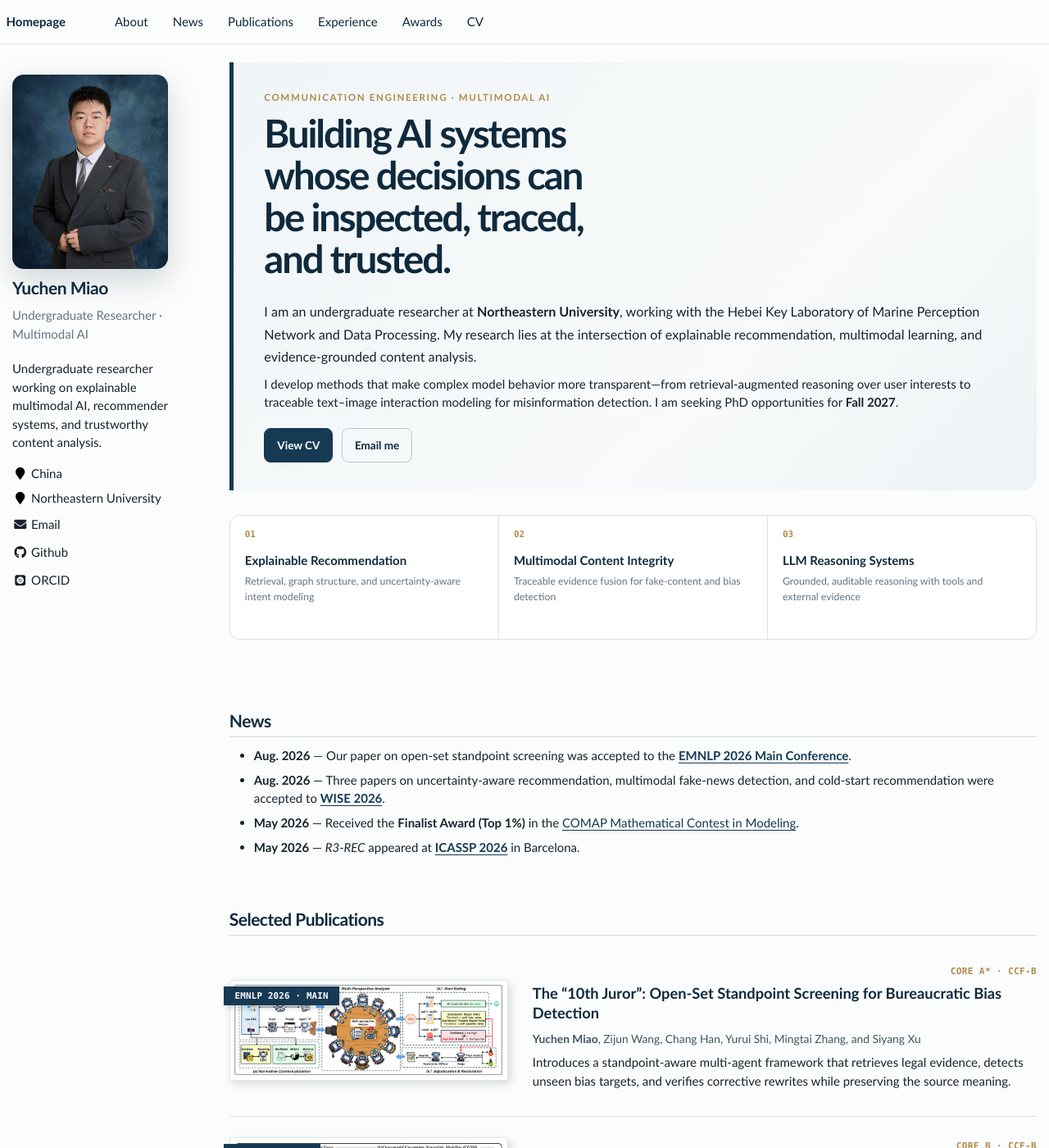
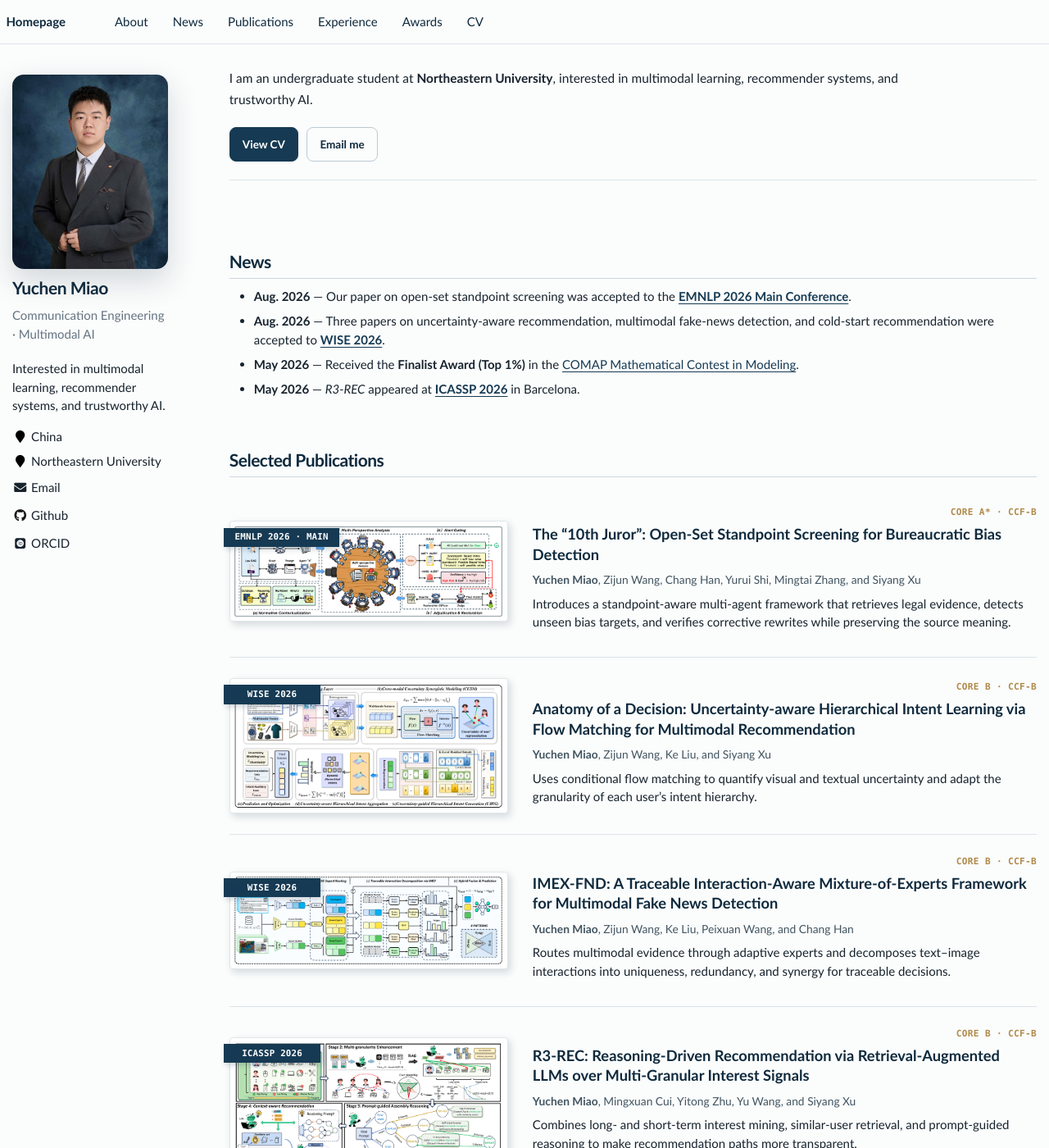
Before and after one commit to yuchenmiao04/yuchenmiao04.github.io, a Jekyll site: the page built from _pages/about.md, in a window 1280 px wide and 1400 px high. Shown: the whole window at 82% size. Built offline with Jekyll 4.4.1, drawn with Linux system fonts in a browser that asks for light colours; some web fonts are replaced; some of the changed text lies outside the part shown.

Commit message:
Simplify homepage introduction

```diff
--- a/_config.yml
+++ b/_config.yml
@@ -7,7 +7,7 @@
 
 # Site Settings
 title                    : "Yuchen Miao"
-description              : "Undergraduate researcher working on explainable multimodal AI, recommender systems, and trustworthy content analysis."
+description              : "Interested in multimodal learning, recommender systems, and trustworthy AI."
 repository               : "PNemo04/PNemo04.github.io"
 url                      : "https://pnemo04.github.io"
 google_scholar_stats_use_cdn : false
@@ -24,7 +24,7 @@ baidu_site_verification  :  # get baidu_site_verification from https://ziyuan.ba
 author:
   name             : "Yuchen Miao"
   avatar           : "/images/yuchen-miao.jpg"
-  bio              : "Undergraduate Researcher · Multimodal AI"
+  bio              : "Communication Engineering · Multimodal AI"
   location         : "China"
   employer         : "Northeastern University"
   pubmed           :
--- a/_pages/about.md
+++ b/_pages/about.md
@@ -11,20 +11,11 @@ redirect_from:
 <span class="anchor" id="about-me"></span>
 
 <div class="intro-block">
-  <p class="eyebrow">Communication Engineering · Multimodal AI</p>
-  <h1>Building AI systems whose decisions can be inspected, traced, and trusted.</h1>
-  <p class="intro-lead">I am an undergraduate researcher at <strong>Northeastern University</strong>, working with the Hebei Key Laboratory of Marine Perception Network and Data Processing. My research lies at the intersection of explainable recommendation, multimodal learning, and evidence-grounded content analysis.</p>
-  <p>I develop methods that make complex model behavior more transparent—from retrieval-augmented reasoning over user interests to traceable text–image interaction modeling for misinformation detection. I am seeking PhD opportunities for <strong>Fall 2027</strong>.</p>
+  <p class="intro-summary">I am an undergraduate student at <strong>Northeastern University</strong>, interested in multimodal learning, recommender systems, and trustworthy AI.</p>
   <div class="intro-actions">
     <a class="button button-primary" href="/files/Yuchen_Miao_CV.pdf">View CV</a>
     <a class="button" href="mailto:miaoyc@mails.neu.edu.cn">Email me</a>
   </div>
-</div>
-
-<div class="research-strip" aria-label="Research focus">
-  <div><span>01</span><strong>Explainable Recommendation</strong><small>Retrieval, graph structure, and uncertainty-aware intent modeling</small></div>
-  <div><span>02</span><strong>Multimodal Content Integrity</strong><small>Traceable evidence fusion for fake-content and bias detection</small></div>
-  <div><span>03</span><strong>LLM Reasoning Systems</strong><small>Grounded, auditable reasoning with tools and external evidence</small></div>
 </div>
 
 <span class="anchor" id="news"></span>
@@ -116,8 +107,8 @@ redirect_from:
 # Research & Experience
 
 <div class="timeline">
-  <div class="timeline-item"><div class="timeline-date">2025—Present</div><div><h3>Hebei Key Laboratory of Marine Perception Network and Data Processing</h3><p><em>Undergraduate Researcher</em></p><p>Research on explainable multimodal recommendation and fake-content detection using LLM reasoning, retrieval augmentation, graph learning, flow matching, and mixture-of-experts models.</p></div></div>
-  <div class="timeline-item"><div class="timeline-date">2025—Present</div><div><h3>National College Students’ Innovation and Entrepreneurship Training Program</h3><p><em>Project No. 202619145026</em></p><p>Lead research on explainable recommendation and fake-content detection for new-media security. The project has produced papers at <a href="https://2026.ieeeicassp.org/">ICASSP 2026</a> and <a href="https://conferences.sigappfr.org/wise2026/">WISE 2026</a>.</p></div></div>
+  <div class="timeline-item"><div class="timeline-date">2025—Present</div><div><h3>Hebei Key Laboratory of Marine Perception Network and Data Processing</h3><p>Work on explainable multimodal recommendation and fake-content detection using LLM reasoning, retrieval augmentation, graph learning, flow matching, and mixture-of-experts models.</p></div></div>
+  <div class="timeline-item"><div class="timeline-date">2025—Present</div><div><h3>National College Students’ Innovation and Entrepreneurship Training Program</h3><p><em>Project No. 202619145026</em></p><p>Work on explainable recommendation and fake-content detection for new-media security. The project has produced papers at <a href="https://2026.ieeeicassp.org/">ICASSP 2026</a> and <a href="https://conferences.sigappfr.org/wise2026/">WISE 2026</a>.</p></div></div>
   <div class="timeline-item"><div class="timeline-date">2023—2027</div><div><h3>Northeastern University (985)</h3><p><em>B.Eng. in Communication Engineering · Sydney Smart Technology College</em></p><p>GPA 3.89/4.00 · Average 88.9/100 · IELTS 7.0</p></div></div>
 </div>
 
--- a/assets/css/main.scss
+++ b/assets/css/main.scss
@@ -176,34 +176,15 @@ body {
 }
 
 .intro-block {
-  margin: .25rem 0 2rem;
-  padding: 2.25rem 2.5rem;
-  background: linear-gradient(135deg, #f0f5f7 0%, #f8fafb 65%, #edf3f5 100%);
-  border-left: 5px solid var(--marine);
-  border-radius: 0 18px 18px 0;
+  margin: .25rem 0 2.5rem;
+  padding: .4rem 0 1.5rem;
+  border-bottom: 1px solid #dbe4e8;
 }
 
-.intro-block h1 {
-  max-width: 16ch;
-  margin: .18em 0 .55em;
-  padding: 0;
-  border: 0;
-  font-size: clamp(2rem, 4vw, 3.15rem);
-  line-height: 1.08;
-  letter-spacing: -.045em;
-}
-
-.eyebrow {
-  margin-bottom: .6rem !important;
-  color: var(--gold);
-  font-size: .77rem !important;
-  font-weight: 700;
-  letter-spacing: .14em;
-  text-transform: uppercase;
-}
-
-.intro-lead {
-  font-size: 1.08rem !important;
+.intro-summary {
+  max-width: 56rem;
+  margin: 0;
+  font-size: 1.03rem !important;
   line-height: 1.7;
 }
 
@@ -240,46 +221,6 @@ body {
 .page__content .button-primary:hover {
   color: #fff;
   background: var(--marine-deep);
-}
-
-.research-strip {
-  display: grid;
-  grid-template-columns: repeat(3, 1fr);
-  gap: 1px;
-  overflow: hidden;
-  margin: 2rem 0 2.5rem;
-  background: #d8e1e5;
-  border: 1px solid #d8e1e5;
-  border-radius: 12px;
-}
-
-.research-strip > div {
-  min-height: 150px;
-  padding: 1.2rem;
-  background: #fff;
-}
-
-.research-strip span {
-  display: block;
-  margin-bottom: 1.1rem;
-  color: var(--gold);
-  font: 700 .72rem/1 Monaco, Consolas, monospace;
-}
-
-.research-strip strong, .research-strip small {
-  display: block;
-}
-
-.research-strip strong {
-  margin-bottom: .5rem;
-  color: var(--marine-deep);
-  line-height: 1.25;
-}
-
-.research-strip small {
-  color: var(--slate);
-  font-size: .82rem;
-  line-height: 1.5;
 }
 
 .publication-card {
@@ -438,18 +379,6 @@ body {
 }
 
 @media (max-width: 767px) {
-  .intro-block {
-    padding: 1.6rem 1.3rem;
-  }
-
-  .research-strip {
-    grid-template-columns: 1fr;
-  }
-
-  .research-strip > div {
-    min-height: 0;
-  }
-
   .timeline-item {
     grid-template-columns: 1fr;
     gap: .35rem;
```
